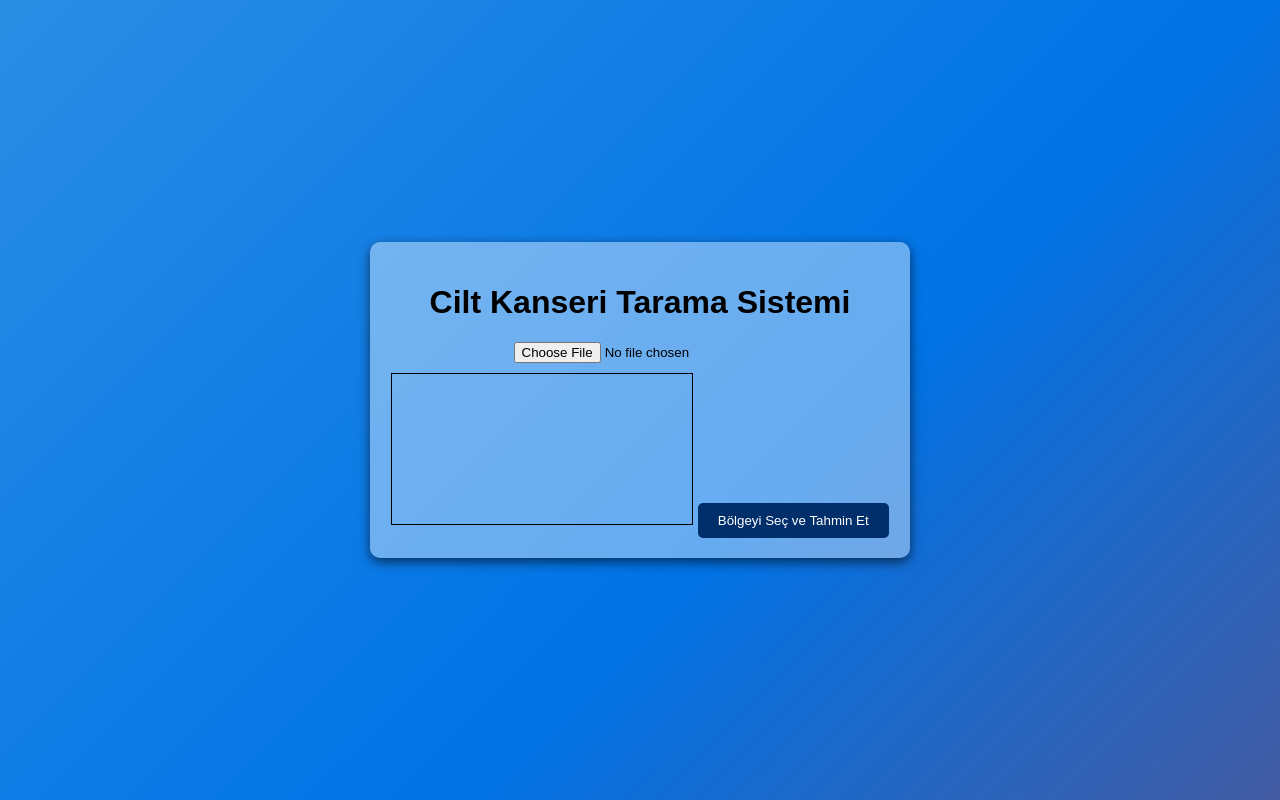
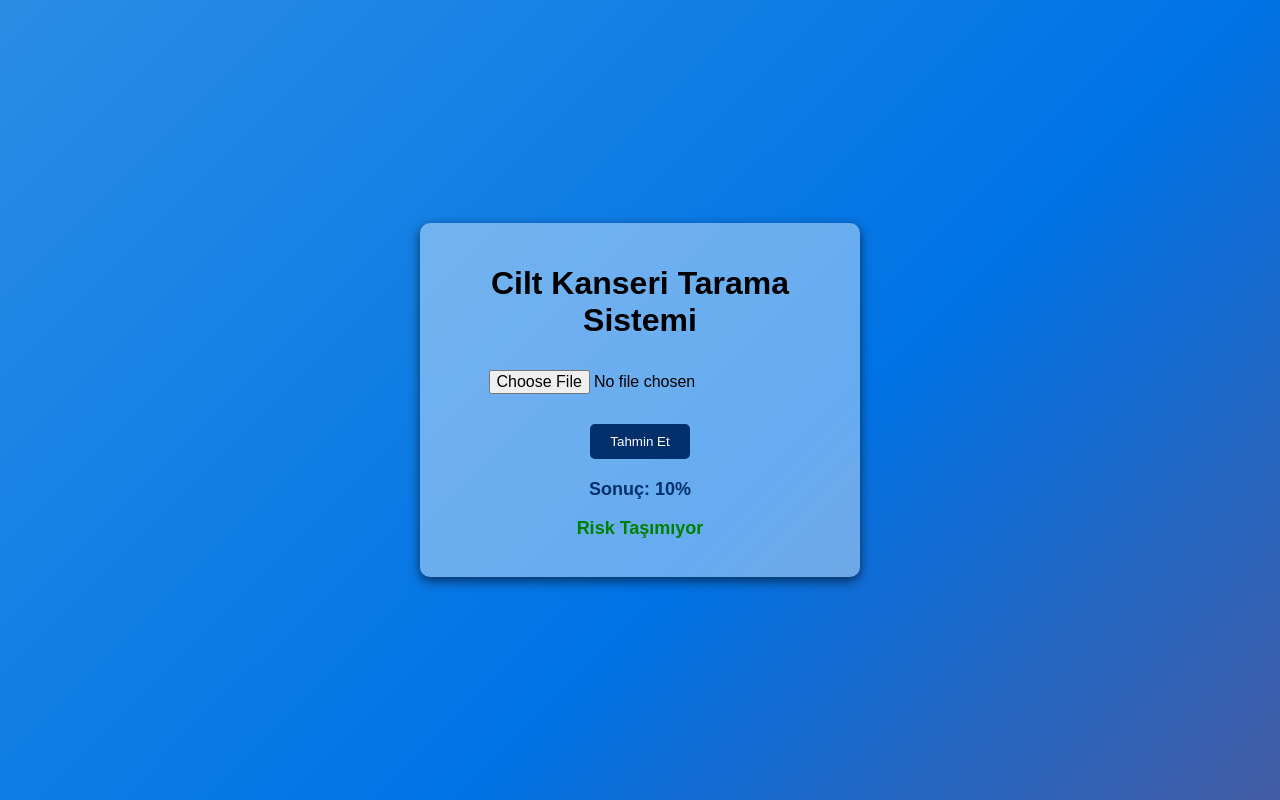
Before and after one commit to kbaltaci/Deriskop, a Flask app: template templates/index.html in a window 1280 px wide. Run offline with Flask 3, Linux system fonts and the light colour scheme; the template is opened without the code that fills it: most values are stand-ins (such as "Sample title", 1, 10 or a date in 2020); a map, chart or similar area stays blank.

Commit message:
Update index.html

```diff
--- a/templates/index.html
+++ b/templates/index.html
@@ -30,15 +30,17 @@
     border-radius: 10px;
     padding: 20px;
     width: 90%;
-            max-width: 500px;
-            box-shadow: 0 4px 12px rgba(0, 0, 0, 0.6);
+    max-width: 400px;
+    box-shadow: 0 4px 12px rgba(0, 0, 0, 0.6); /* Gölgelendirme ekleme */
 }
 
-        canvas {
-            border: 1px solid #000;
-            margin-top: 10px;
-            cursor: crosshair;
-            max-width: 100%;
+    h1 {
+        color: #000000;
+    }
+
+    input[type="file"] {
+        padding: 10px;
+        font-size: 16px;
     }
 
     .btn {
@@ -48,93 +50,42 @@
         border: none;
         border-radius: 5px;
         cursor: pointer;
-            margin-top: 10px;
+        margin-top: 20px;
     }
 
     .btn:hover {
         background-color: #00509e;
     }
+
+    .result {
+        margin-top: 20px;
+        font-size: 18px;
+        font-weight: bold;
+        color: #002f6c;
+    }
+
+    img {
+        max-width: 100%;
+        height: auto;
+        margin-top: 20px;
+    }
 </style>
+
 </head>
 <body>
     <div class="container">
         <h1>Cilt Kanseri Tarama Sistemi</h1>
-        <input type="file" id="fileInput" accept="image/*" required>
-        <canvas id="imageCanvas"></canvas>
-        <button class="btn" id="cropButton">Bölgeyi Seç ve Tahmin Et</button>
+        <form action="/" method="post" enctype="multipart/form-data">
+            <input type="file" name="file" required>
+            <button type="submit" class="btn">Tahmin Et</button>
+        </form>
+
+        {% if prediction %}
+            <div class="result">
+                <p>Sonuç: <strong>{{ prediction|round(2) }}%</strong></p>
+                <p style="color: {{ 'red' if prediction > 50 else 'green' }}">{{ 'Dikkat: Kötü Huylu Olabilir' if prediction > 50 else 'Risk Taşımıyor' }}</p>
             </div>
-
-    <script>
-        let canvas = document.getElementById('imageCanvas');
-        let ctx = canvas.getContext('2d');
-        let image = new Image();
-        let cropping = false;
-        let startX, startY, endX, endY;
-        let isImageLoaded = false;
-
-        document.getElementById('fileInput').addEventListener('change', function(event) {
-            let file = event.target.files[0];
-            let reader = new FileReader();
-
-            reader.onload = function(e) {
-                image.src = e.target.result;
-            };
-
-            reader.readAsDataURL(file);
-        });
-
-        image.onload = function() {
-            canvas.width = 400;
-            canvas.height = (image.height / image.width) * 400;
-            ctx.drawImage(image, 0, 0, canvas.width, canvas.height);
-            isImageLoaded = true;
-        };
-
-        canvas.addEventListener('mousedown', function(event) {
-            if (!isImageLoaded) return;
-            startX = event.offsetX;
-            startY = event.offsetY;
-            cropping = true;
-        });
-
-        canvas.addEventListener('mousemove', function(event) {
-            if (cropping) {
-                ctx.drawImage(image, 0, 0, canvas.width, canvas.height);
-                endX = event.offsetX;
-                endY = event.offsetY;
-                ctx.strokeStyle = 'red';
-                ctx.lineWidth = 2;
-                ctx.strokeRect(startX, startY, endX - startX, endY - startY);
-            }
-        });
-
-        canvas.addEventListener('mouseup', function(event) {
-            if (!isImageLoaded) return;
-            endX = event.offsetX;
-            endY = event.offsetY;
-            cropping = false;
-        });
-
-        document.getElementById('cropButton').addEventListener('click', function() {
-            if (!isImageLoaded || startX === undefined || startY === undefined || endX === undefined || endY === undefined) {
-                alert('Lütfen önce bir resim yükleyip seçim yapın!');
-                return;
-            }
-            let width = endX - startX;
-            let height = endY - startY;
-            if (width <= 0 || height <= 0) {
-                alert('Geçerli bir seçim yapın!');
-                return;
-            }
-            let croppedCanvas = document.createElement('canvas');
-            croppedCanvas.width = width;
-            croppedCanvas.height = height;
-            let croppedCtx = croppedCanvas.getContext('2d');
-            croppedCtx.drawImage(canvas, startX, startY, width, height, 0, 0, width, height);
-            let croppedImage = croppedCanvas.toDataURL('image/png');
-
-            console.log('Seçilen Bölge:', croppedImage);
-        });
-    </script>
+        {% endif %}
+    </div>
 </body>
 </html>
```
Lines whose indentation alone changed are shown as unchanged.
